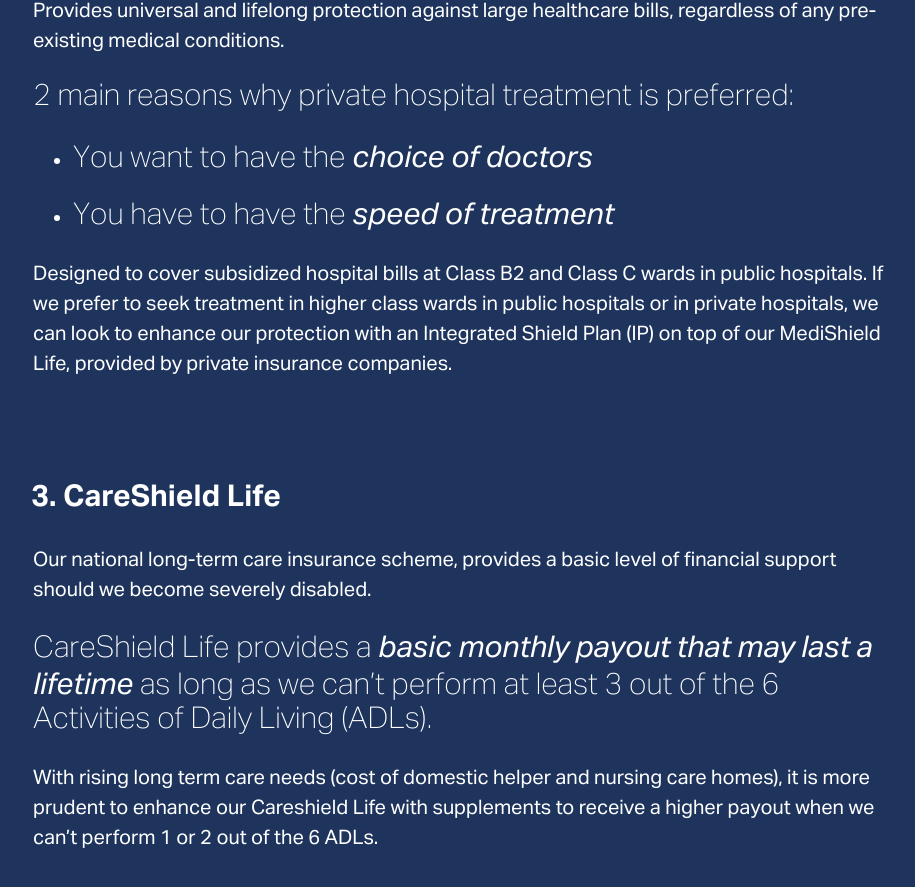
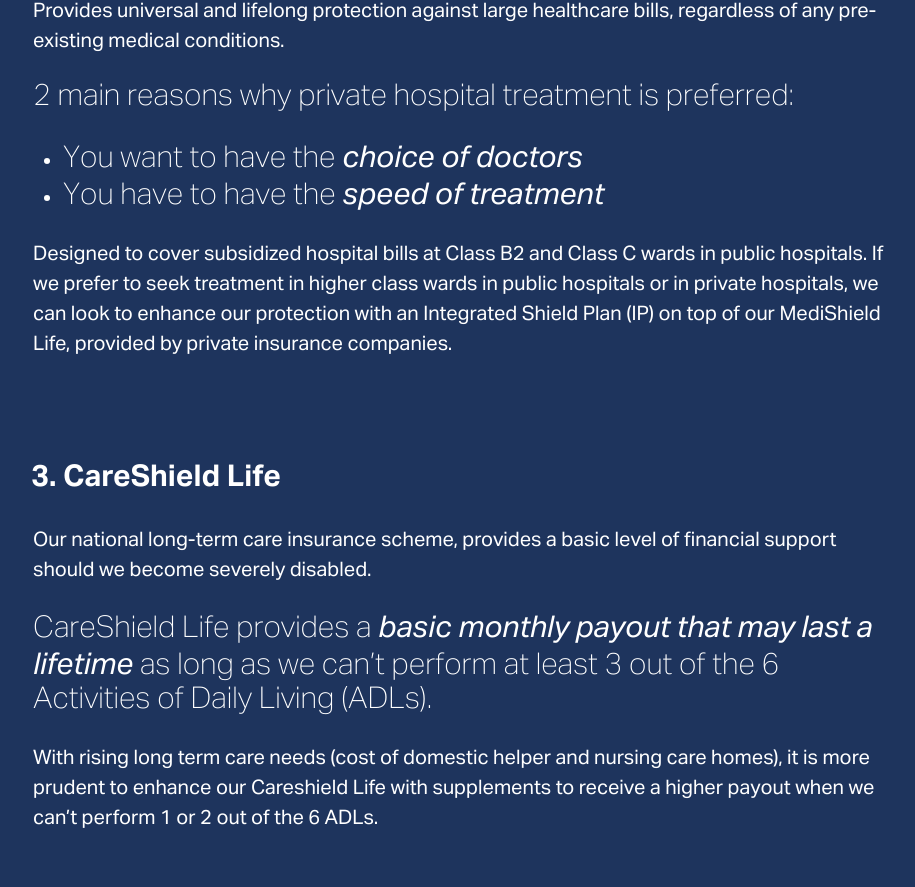
Before and after one commit to dreammac3816547290/ChngGuoHao, a Next.js app: page / in a window 1280 px wide. Shown: the part 5172-6059 px from the top of the page, without its empty margins (173-1088 px from the left). Built offline with nearby package versions, Linux system fonts and the light colour scheme.

Commit message:
V1 update 8, improve visual

```diff
--- a/app/ui/GoldenNuggets.js
+++ b/app/ui/GoldenNuggets.js
@@ -118,7 +118,7 @@
             <div className={styles.text}>{data__.middle.header}</div>
             <ul>
               {data__.middle.content.map((text, index) => (
-                <li key={index} className={styles.liMedi}>
+                <li key={index} className={styles.liMediShield}>
                   {<Highlight text={text} />}
                 </li>
               ))}
--- a/app/ui/goldenNuggets.module.css
+++ b/app/ui/goldenNuggets.module.css
@@ -89,7 +89,12 @@
   margin-left: -0.4rem;
 }
 
-.liMedi {
-  margin: 0.2rem 0;
+.liMediShield {
   list-style-type: disc;
 }
+
+@media (max-width: 820px) {
+  .liMediShield {
+    margin: 0.2rem 0;
+  }
+}
```
